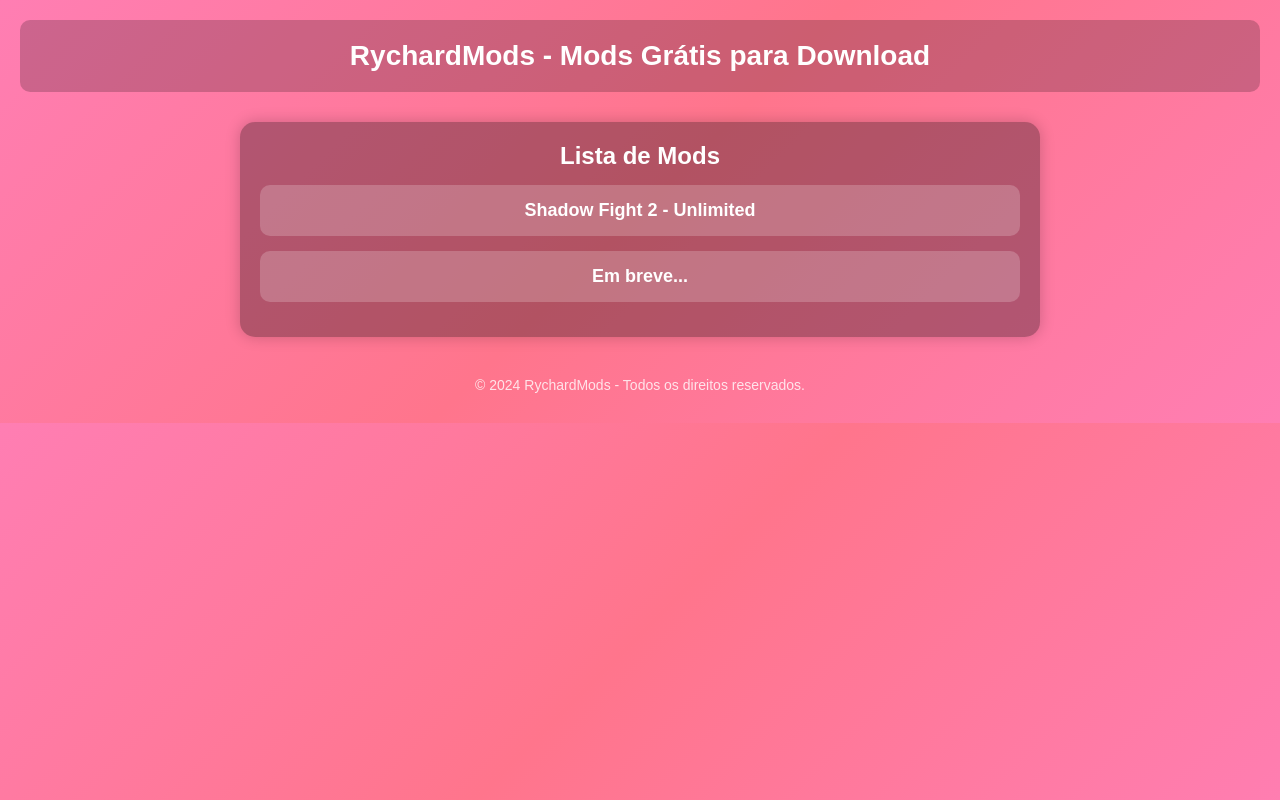
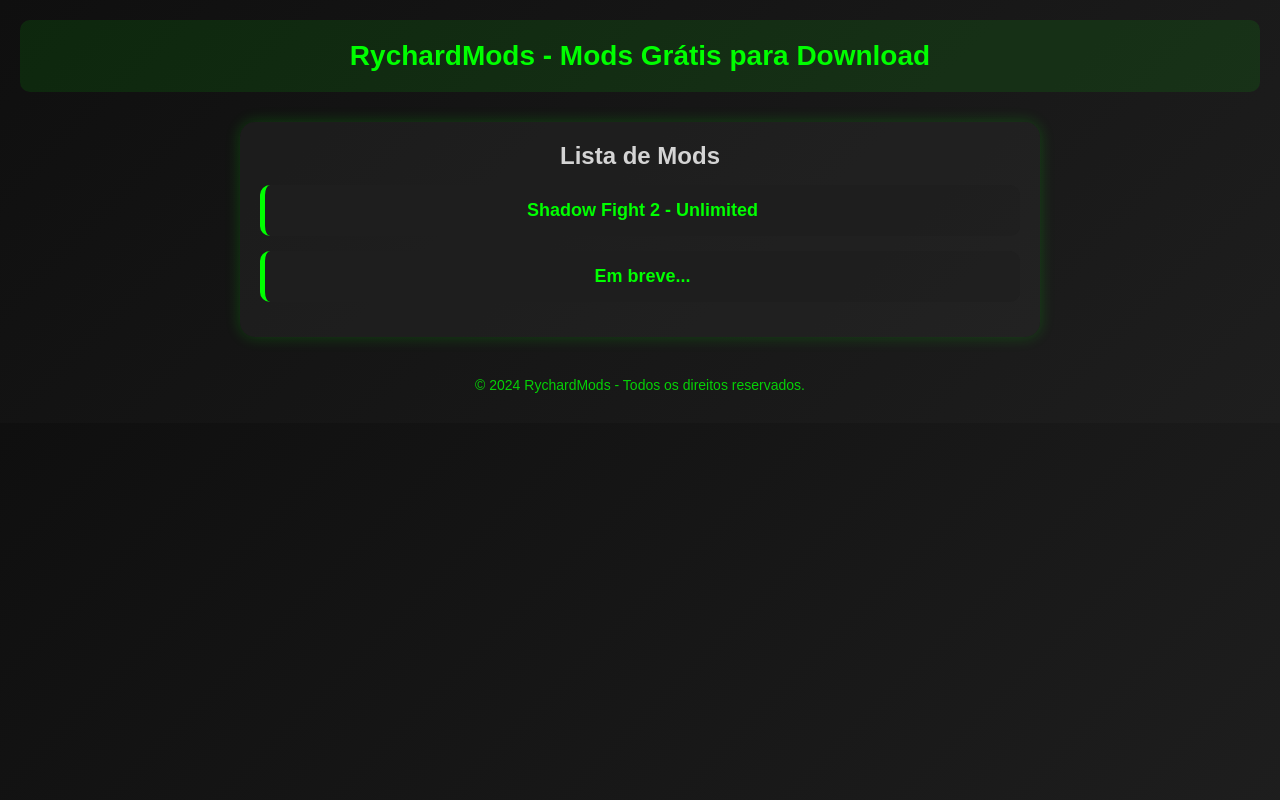
Before and after one commit to DJLightZN/RychardMods, a plain HTML site: page index.html in a window 1280 px wide. Drawn offline with Linux system fonts and the light colour scheme.

Commit message:
Update index.html

```diff
--- a/index.html
+++ b/index.html
@@ -15,19 +15,20 @@
         /* Corpo da página */
         body {
             font-family: Arial, sans-serif;
-            background: linear-gradient(135deg, #ff7eb3, #ff758c, #ff7eb3);
-            color: #fff;
+            background: linear-gradient(135deg, #0f0f0f, #1e1e1e);
+            color: #d4d4d4;
             text-align: center;
             padding: 20px;
         }
 
         /* Cabeçalho */
         header {
-            background: rgba(0, 0, 0, 0.2);
+            background: rgba(0, 255, 0, 0.1);
             padding: 20px;
             font-size: 28px;
             font-weight: bold;
             border-radius: 10px;
+            color: #00ff00;
         }
 
         /* Container principal */
@@ -35,9 +36,9 @@
             max-width: 800px;
             margin: 30px auto;
             padding: 20px;
-            background: rgba(0, 0, 0, 0.3);
+            background: rgba(50, 50, 50, 0.3);
             border-radius: 15px;
-            box-shadow: 0 0 15px rgba(0, 0, 0, 0.2);
+            box-shadow: 0 0 15px rgba(0, 255, 0, 0.2);
         }
 
         /* Lista de mods */
@@ -47,20 +48,21 @@
         }
 
         .mod-list li {
-            background: rgba(255, 255, 255, 0.2);
+            background: rgba(30, 30, 30, 0.8);
             margin: 15px 0;
             padding: 15px;
             border-radius: 10px;
             transition: 0.3s;
+            border-left: 5px solid #00ff00;
         }
 
         .mod-list li:hover {
-            background: rgba(255, 255, 255, 0.4);
+            background: rgba(50, 50, 50, 1);
         }
 
         .mod-list a {
             text-decoration: none;
-            color: #fff;
+            color: #00ff00;
             font-weight: bold;
             font-size: 18px;
         }
@@ -71,6 +73,7 @@
             padding: 10px;
             font-size: 14px;
             opacity: 0.8;
+            color: #00ff00;
         }
     </style>
 </head>
```
